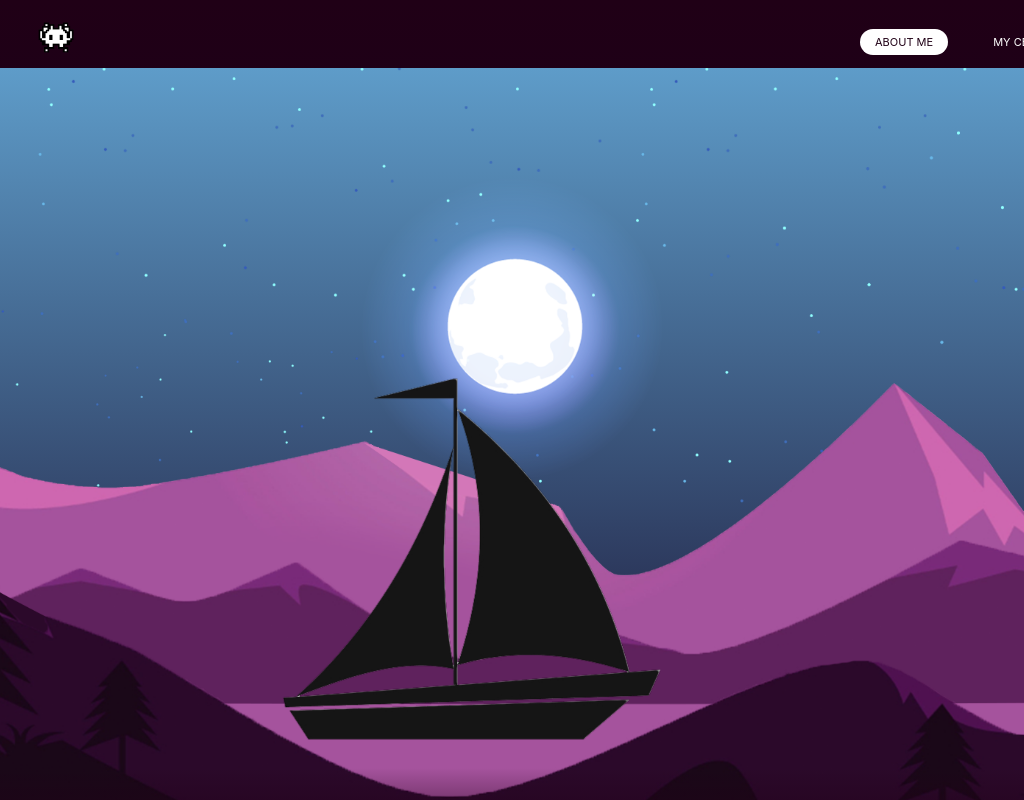
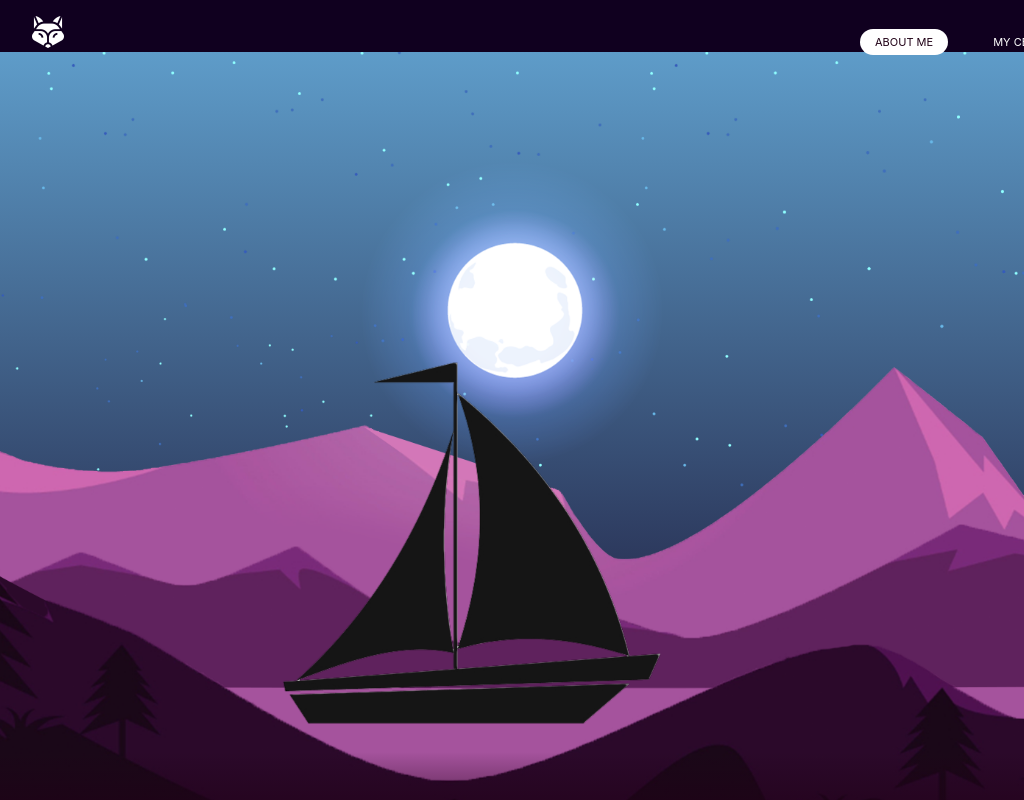
Before and after one commit to oourez/website-presonal, a plain HTML site: page index.html in a window 1024 px wide. Shown: the top 800 px of the page. Drawn offline with Linux system fonts and the light colour scheme.

Commit message:
Add files via upload

```diff
--- a/index.html
+++ b/index.html
@@ -3,7 +3,7 @@
     <head>
         <meta charset="UTF-8"/>
         <link rel="stylesheet" href="style.css"/>
-        <link rel="icon" href="LOGO/OurezIcon.PNG"/>
+        <link rel="icon" href="LOGO/FoxArts.png"/>
         <title>Ourez</title>
         <meta name="keywords" content="Hamza, oourez, ourez, Hamza Amin, Games, Developer, Amman, Jordan "/>
     </head>
@@ -19,7 +19,7 @@
         </header>
 
         <div class="logo">
-            <a href="https://www.instagram.com/oourez" target="_blank"><img src="LOGO/Ourez.PNG" alt=""/></a>
+            <a href="https://www.instagram.com/oourez" target="_blank"><img src="LOGO/LogoFox.PNG" alt=""/></a>
 
         </div>
         <section class="main">
--- a/style.css
+++ b/style.css
@@ -53,7 +53,7 @@ header ul li a:hover, .active{
 }
 
 .logo img{
-    width: 3rem;
+    width: 2rem;
     margin-left: 2rem;
     margin-top: 1rem;
     transition: 0.4s;
@@ -130,3 +130,9 @@ header ul li a:hover, .active{
     font-size: 13px;
 
 }
+
+@media (min-width:950px) and (max-width:1150px) {
+    body {
+        background: #10001f;
+    }
+}
```
